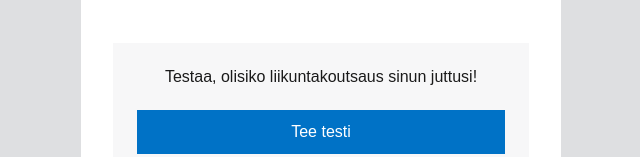
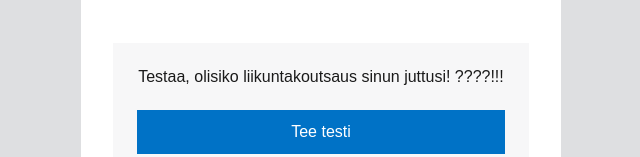
Before and after one commit to mikkom79/Liikuntakoutsaus, a React (Create React App) app: page / in a window 1280 px wide. Shown: the part 401-558 px from the top of the page, without its empty margins (319-959 px from the left). Built offline with nearby package versions, Linux system fonts and the light colour scheme.

Commit message:
Update PreQuiz.js

```diff
--- a/src/components/PreQuiz.js
+++ b/src/components/PreQuiz.js
@@ -77,7 +77,7 @@ const PreQuiz = ({ setPreDone }) => {
           <div className="sub-container">
             {CONTENT.c1}
             <div className="lead-card">
-              <p>Testaa, olisiko liikuntakoutsaus sinun juttusi!</p>
+              <p>Testaa, olisiko liikuntakoutsaus sinun juttusi! ????!!!</p>
               <div className="buttons-container">
                 <button className="primary" onClick={() => setShowForm(true)}>
                   Tee testi
```
